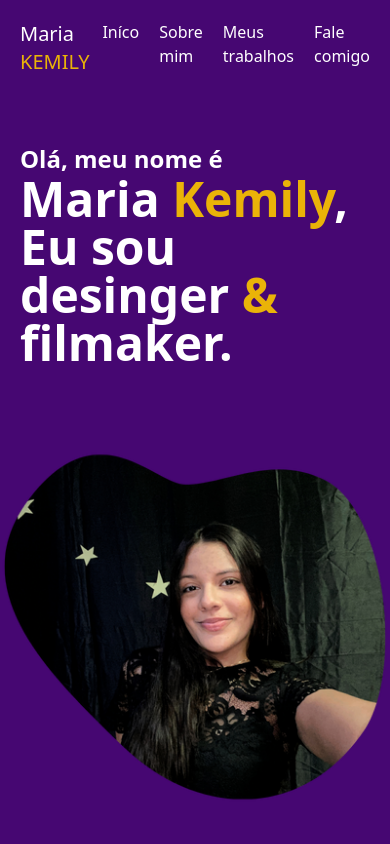
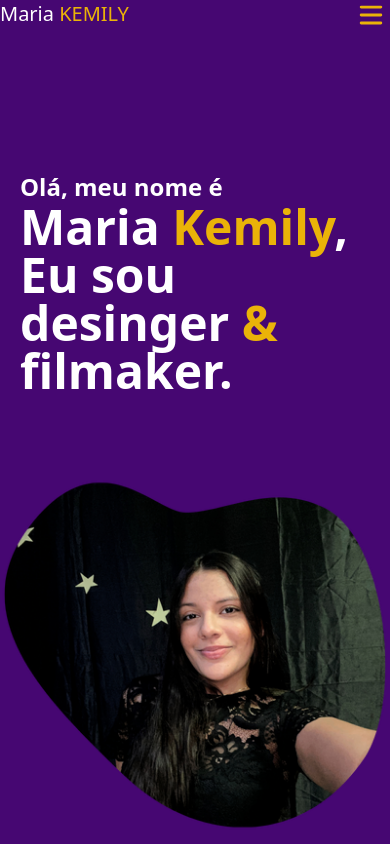
Before and after one commit to gabriellxz/portfolio-mk, a React (Vite) app: page / in a window 390 px wide. Shown: the top 844 px of the page. Built offline with nearby package versions, Linux system fonts and the light colour scheme.

Commit message:
navbar mobile

```diff
--- a/package.json
+++ b/package.json
@@ -11,6 +11,7 @@
   },
   "dependencies": {
     "@heroicons/react": "^2.1.5",
+    "framer-motion": "^11.3.23",
     "gsap": "^3.12.5",
     "react": "^18.3.1",
     "react-dom": "^18.3.1"
--- a/src/components/Header.tsx
+++ b/src/components/Header.tsx
@@ -1,19 +1,63 @@
+import { Bars3Icon, XMarkIcon } from "@heroicons/react/16/solid";
+import { useEffect, useState } from "react";
+import { motion } from "framer-motion";
+
 export default function Header() {
+
+    const [open, setOpen] = useState<boolean>(false);
+
+    useEffect(() => {
+        if (open) {
+            document.body.classList.add('no-scroll');
+        } else {
+            document.body.classList.remove('no-scroll');
+        }
+    }, [open]);
+
     return (
+        <>
             <header className={`
             bg-purpleK-200
-            flex justify-between
-            p-5 fixed w-full
+            justify-between
+            p-5 fixed w-full hidden sm:flex
         `}>
                 <div className="text-xl text-white">
                     Maria <span className="uppercase text-yellow-500">Kemily</span>
                 </div>
-            <div className="flex gap-5 text-white">
+                <div className="gap-5 text-white">
                     <a href="#home" className="cursor-pointer hover:text-yellow-500">Iníco</a>
                     <a href="#about" className="cursor-pointer hover:text-yellow-500">Sobre mim</a>
                     <a href="#works" className="cursor-pointer hover:text-yellow-500">Meus trabalhos</a>
                     <a href="#contactme" className="cursor-pointer hover:text-yellow-500">Fale comigo</a>
                 </div>
             </header>
+            <header className="flex justify-between sm:hidden right-1 bg-purpleK-200">
+                <div className="text-xl text-white">
+                    Maria <span className="uppercase text-yellow-500">Kemily</span>
+                </div>
+                <div className="flex absolute right-1">
+                    <div onClick={() => setOpen(!open)}>
+                        <Bars3Icon className="text-yellow-500 w-[30px]" />
+                    </div>
+                    {open && (
+                        <motion.div
+                            initial={{ opacity: 0, x: '100%' }}
+                            animate={{ opacity: 1, x: 0 }}
+                            exit={{ opacity: 0, x: '100%' }}
+                            transition={{ type: 'spring', stiffness: 300, damping: 30 }}
+                            className="fixed inset-0 bg-purpleK-200 flex flex-col gap-5 p-8 text-white"
+                        >
+                            <div className="absolute top-4 right-4" onClick={() => setOpen(false)}>
+                                <XMarkIcon className="text-yellow-500 w-[30px] cursor-pointer" />
+                            </div>
+                            <a href="#home" className="cursor-pointer hover:text-yellow-500">Início</a>
+                            <a href="#about" className="cursor-pointer hover:text-yellow-500">Sobre mim</a>
+                            <a href="#works" className="cursor-pointer hover:text-yellow-500">Meus trabalhos</a>
+                            <a href="#contactme" className="cursor-pointer hover:text-yellow-500">Fale comigo</a>
+                        </motion.div>
+                    )}
+                </div>
+            </header>
+        </>
     )
 }
--- a/src/index.css
+++ b/src/index.css
@@ -2,6 +2,9 @@
 @tailwind components;
 @tailwind utilities;
 
+.no-scroll {
+  overflow: hidden;
+}
 
 .scroll::-webkit-scrollbar {
   width: 14px;
```
Also changed, not shown: 1 other file (tests, documents, lock files or other folders). Lines whose indentation alone changed are shown as unchanged.
